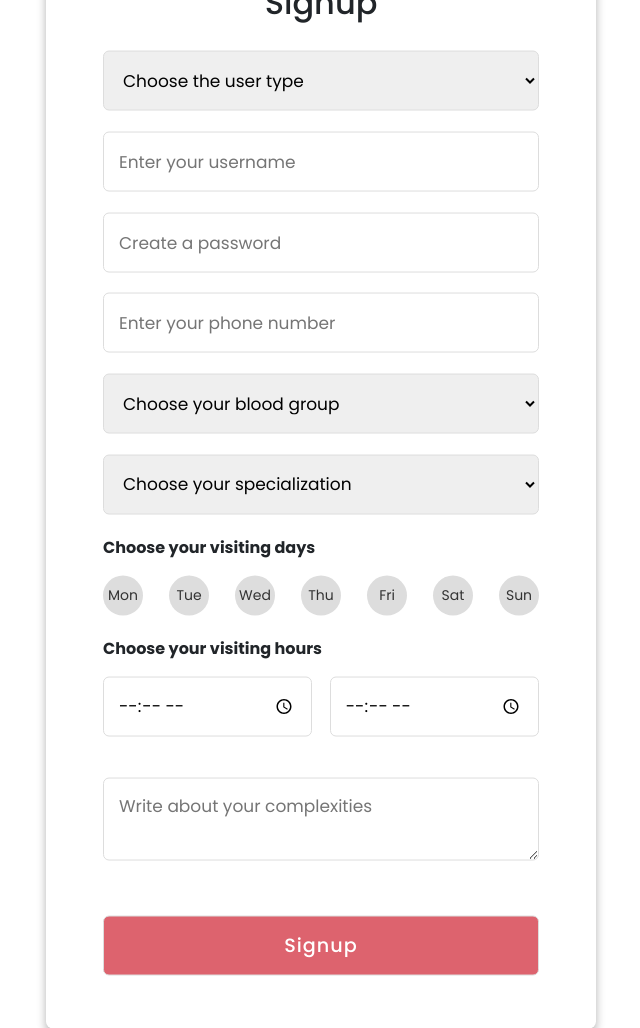
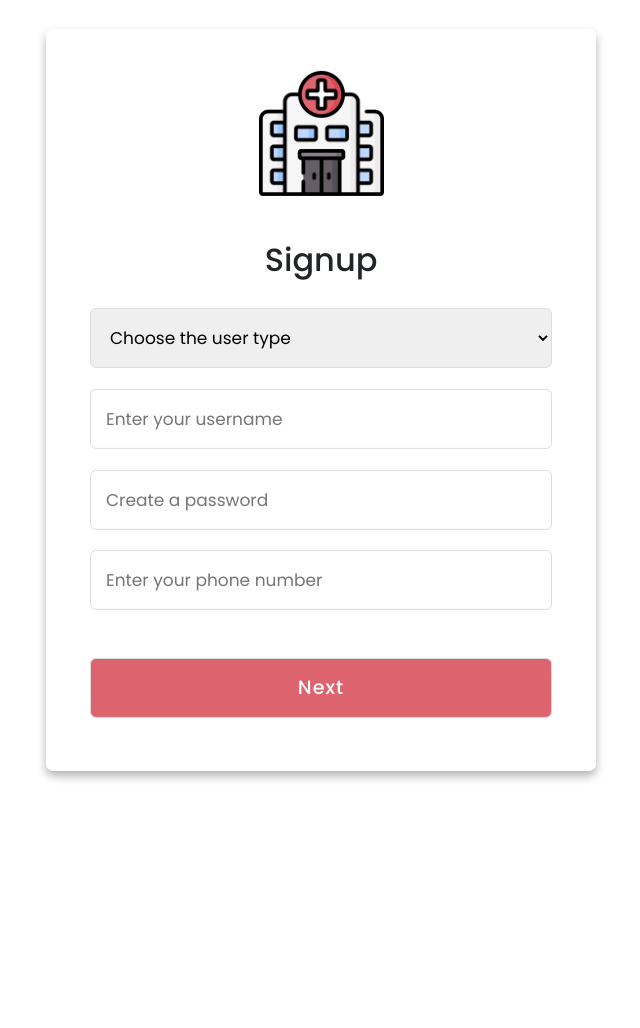
Before and after one commit to ahsanbulbul00/HospiLink, a Django app: page /signup/ in a window 1280 px wide. Shown: the whole page, without its empty margins (319-959 px from the left). After the commit the page ends 780 px from the top, so only its background shows below. Run offline with Django 5.2, Linux system fonts and the light colour scheme.

Commit message:
UI complete

```diff
--- a/django_project/user_authentication/templates/signup_page.html
+++ b/django_project/user_authentication/templates/signup_page.html
@@ -41,9 +41,7 @@
             left: 50%;
             transform: translate(-50%, -50%);
             max-width: 550px !important;
-            /* Reduce this value to make the box narrower */
             width: 100% !important;
-            /* Ensure this takes precedence */
             background: #fff;
             border-radius: 7px;
             box-shadow: 0 5px 10px rgba(0, 0, 0, 0.3);
@@ -69,6 +67,8 @@
 
         .container .form {
             padding: 2rem;
+            width: 100%;
+            /* Ensure form takes full width */
         }
 
         .form header {
@@ -178,6 +178,10 @@
             height: auto;
             padding: 15px;
         }
+
+        .hidden {
+            display: none;
+        }
     </style>
     <meta charset="utf-8">
     <meta name="viewport" content="width=device-width, initial-scale=1">
@@ -195,7 +199,9 @@
 
             <header>Signup</header>
 
-            <form action="#">
+            <form id="signupForm" method="post" action="#" style="width: 100%;">
+                {% csrf_token %}
+                <div id="segment1">
                     <select name="user_type" id="user_type">
                         <option value="" disabled selected>Choose the user type</option>
                         <option value="patient">Patient</option>
@@ -203,8 +209,12 @@
                     </select>
                     <input type="text" placeholder="Enter your username">
                     <input type="password" placeholder="Create a password">
-                <input type="Phone number" placeholder="Enter your phone number">
+                    <input type="text" placeholder="Enter your phone number">
+                    <input type="button" class="button" value="Next" onclick="showNextSegment()">
+                </div>
 
+                <div id="segment2" class="hidden">
+                    <div id="patientFields" class="hidden">
                         <select name="blood_group" id="blood_group">
                             <option value="" disabled selected>Choose your blood group</option>
                             <option value="A+">A+</option>
@@ -216,8 +226,11 @@
                             <option value="O+">O+</option>
                             <option value="O-">O-</option>
                         </select>
+                        <textarea name="complexities" placeholder="Write about your complexities"></textarea>
+                    </div>
 
-                <select name="Specialization" id="Specialization">
+                    <div id="doctorFields" class="hidden">
+                        <select name="specialization" id="specialization">
                             <option value="" disabled selected>Choose your specialization</option>
                             <option value="Cardiologist">Cardiologist</option>
                             <option value="Dentist">Dentist</option>
@@ -241,8 +254,6 @@
                         </select>
 
                         <p><b>Choose your visiting days</b></p>
-
-                <p></p>
                         <div class="days-checkboxes">
                             <input type="checkbox" id="mon" name="available_days" value="mon">
                             <label for="mon">Mon</label>
@@ -260,18 +271,14 @@
                             <label for="sun">Sun</label>
                         </div>
 
-                <p><b>Choose your visiting hours</b></p>
-
-                <p></p>
                         <div class="time-picker">
                             <input type="time" name="from_time" placeholder="From">
                             <input type="time" name="to_time" placeholder="To">
                         </div>
+                    </div>
 
-
-                <textarea name="complexities" placeholder="Write about your complexities"></textarea>
-
-                <input type="button" class="button" value="Signup">
+                    <input type="submit" class="button" value="Signup">
+                </div>
             </form>
             <div class="login">
                 <span class="login">Already have an account?
@@ -281,6 +288,21 @@
         </div>
     </div>
 
+    <script>
+        function showNextSegment() {
+            const userType = document.getElementById('user_type').value;
+            document.getElementById('segment1').classList.add('hidden');
+            document.getElementById('segment2').classList.remove('hidden');
+
+            if (userType === 'patient') {
+                document.getElementById('patientFields').classList.remove('hidden');
+                document.getElementById('doctorFields').classList.add('hidden');
+            } else if (userType === 'doctor') {
+                document.getElementById('doctorFields').classList.remove('hidden');
+                document.getElementById('patientFields').classList.add('hidden');
+            }
+        }
+    </script>
 </body>
 
 </html>
```
Lines whose indentation alone changed are shown as unchanged.
